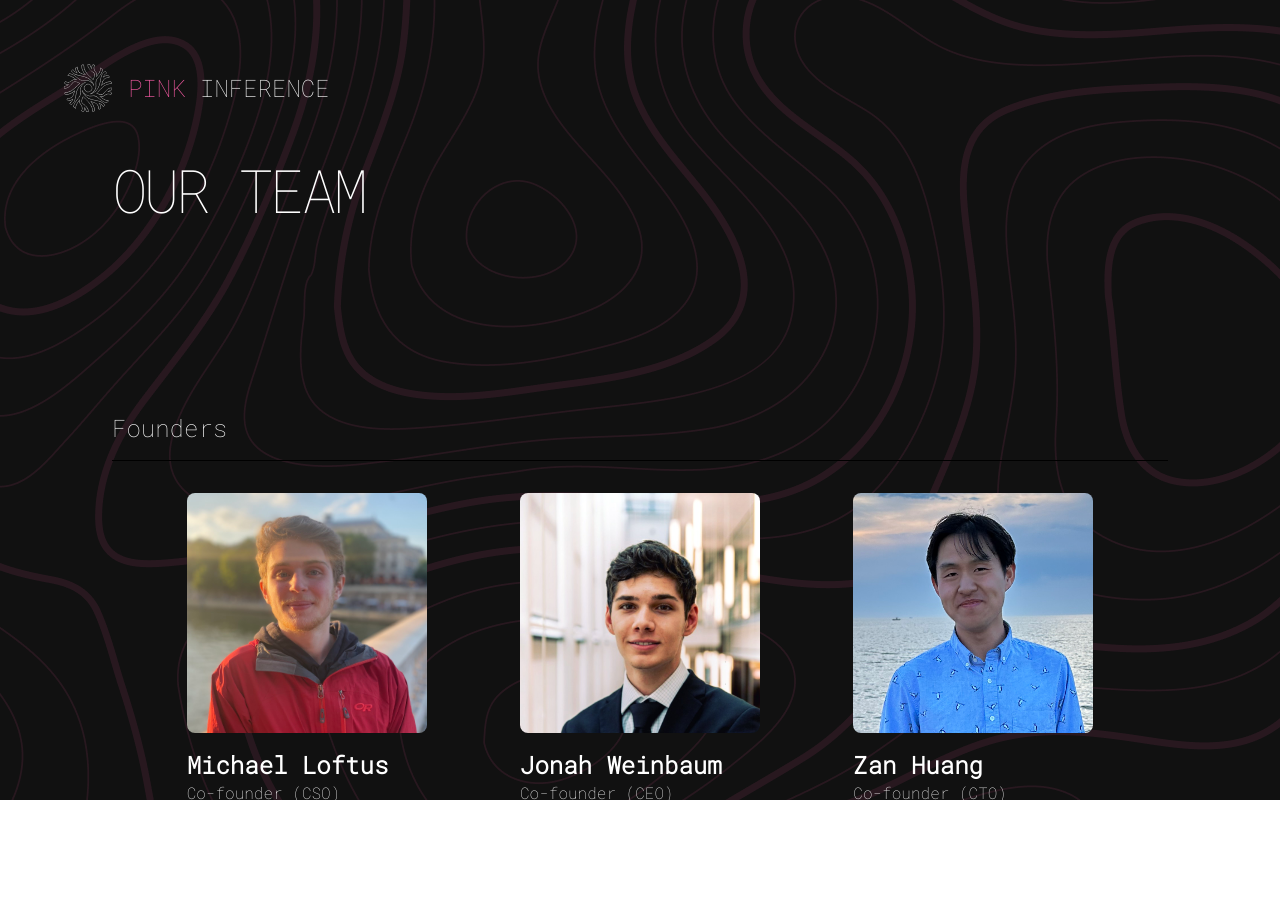
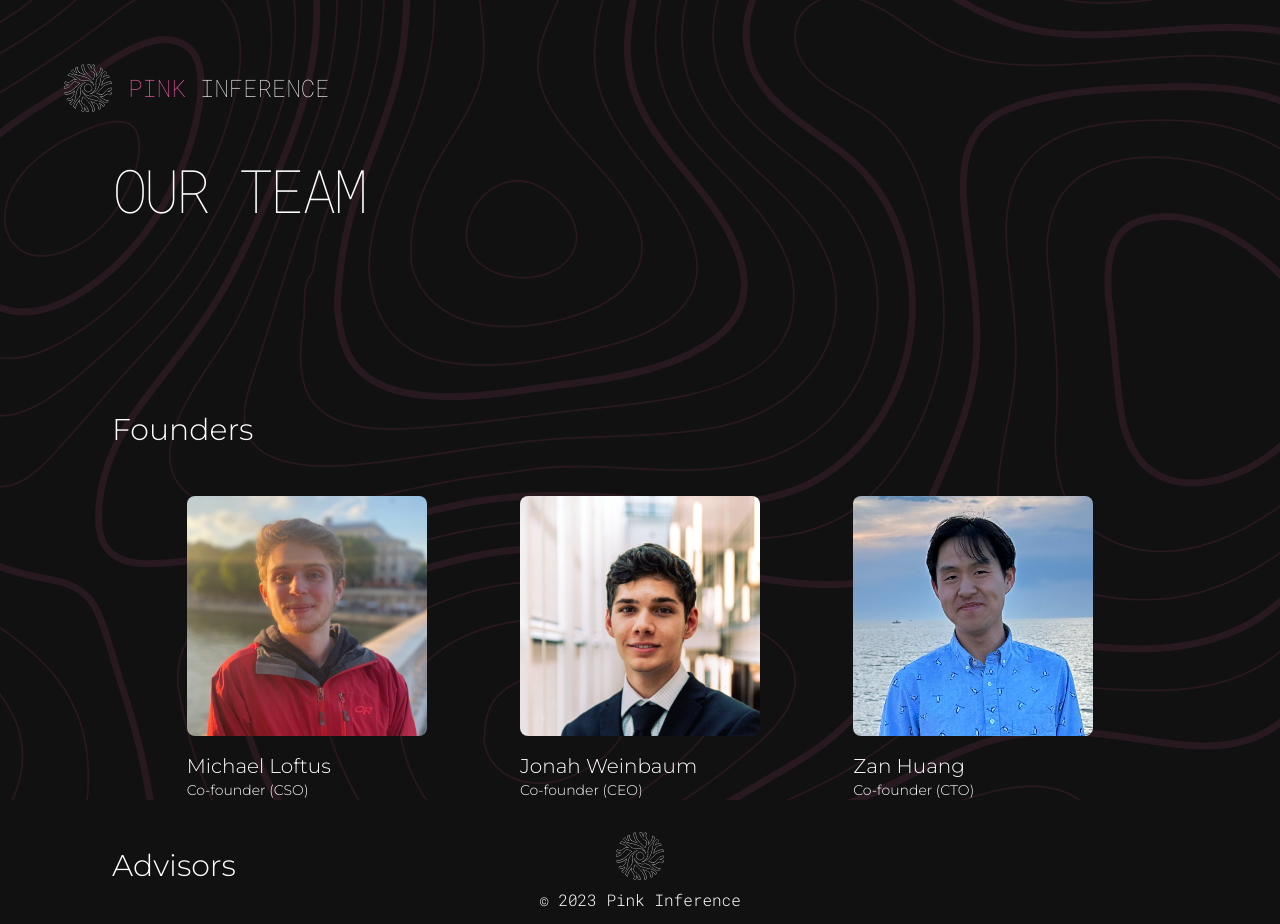
Before and after one commit to jonahwei19/pink-inference-website, a Next.js app: page /TeamSection in a window 1280 px wide. Shown: the top 924 px of the page. Before the commit the page ends 800 px from the top, so only its background shows below. Built offline with nearby package versions, Linux system fonts and the light colour scheme.

Commit message:
teams page altered

```diff
--- a/app/TeamSection/page.tsx
+++ b/app/TeamSection/page.tsx
@@ -52,10 +52,15 @@ export default function TeamSection() {
             animate={ourTeamInView ? { y: 0, opacity: 1 } : {}}
             transition={{ duration: 0.5, ease: "easeOut", delay: 0.5 }}
           >
-            <h2 className='text-2xl mb-4'>Founders</h2>
-            <hr className='border-black w-full mb-8' />
+            <h2
+              className={`text-3xl mb-12 ${montserratFont.className} font-thin`}
+            >
+              Founders
+            </h2>
 
-            <div className='flex justify-around flex-wrap w-full px-12 gap-10 mb-12'>
+            <div
+              className={`flex justify-around flex-wrap w-full px-12 gap-10 mb-12 ${montserratFont.className} font-light`}
+            >
               <MemberDisplay
                 name='Michael Loftus'
                 role='Co-founder (CSO)'
@@ -73,10 +78,15 @@ export default function TeamSection() {
               />
             </div>
 
-            <h2 className='text-2xl mb-4'>Advisors</h2>
-            <hr className='border-black w-full mb-8' />
+            <h2
+              className={`text-3xl mb-12 ${montserratFont.className} font-thin`}
+            >
+              Advisors
+            </h2>
 
-            <div className='flex justify-around w-full px-12 gap-10'>
+            <div
+              className={`flex justify-around w-full px-12 gap-10 ${montserratFont.className}`}
+            >
               <MemberDisplay
                 name='Sami Barmada'
                 role='Science Advisor'
@@ -85,7 +95,7 @@ export default function TeamSection() {
             </div>
           </motion.section>
         </div>
-        <div className={`h-[30vh] w-full`} />
+      </div>
       <footer
         className={`flex flex-col gap-2 justify-around items-center my-8 ${robotoMonoFont.className} font-light`}
       >
@@ -98,7 +108,6 @@ export default function TeamSection() {
         <p>&copy; 2023 Pink Inference</p>
         <p>Designed and Built by Hunter Samoy</p>
       </footer>
-      </div>
     </main>
   );
 }
--- a/components/MemberDisplay.tsx
+++ b/components/MemberDisplay.tsx
@@ -10,13 +10,13 @@ export default function MemberDisplay({
   image: string;
 }) {
   return (
-    <div className='flex flex-col items-start gap-4'>
+    <div className='flex flex-col items-start gap-4 font-thin'>
       <div className='relative overflow-hidden rounded-lg w-60 h-60 sm:w-68 sm:h-68'>
         <Image fill alt={name} src={image} />
       </div>
       <div className='flex flex-col'>
-        <p className='text-2xl font-semibold'>{name}</p>
-        <p className='text-base'>{role}</p>
+        <p className='text-xl'>{name}</p>
+        <p className='text-sm'>{role}</p>
       </div>
     </div>
   );
```
Lines whose indentation alone changed are shown as unchanged.
